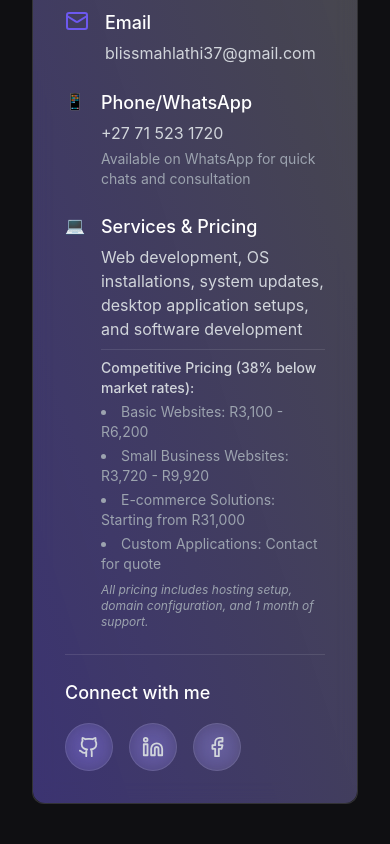
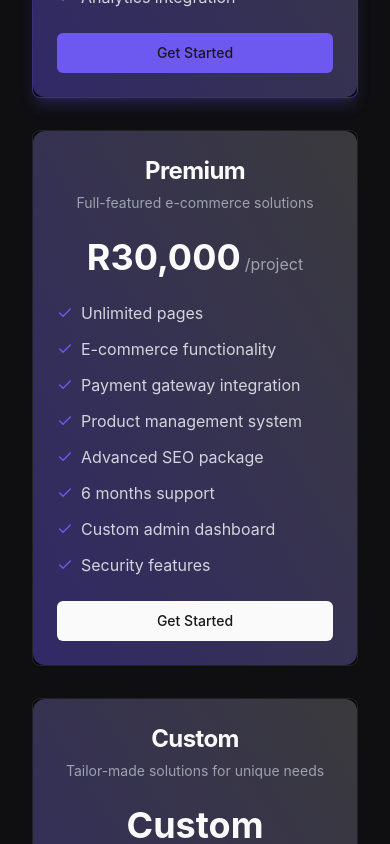
Before and after one commit to BlissMahlathi/hlulani_s_portfolio, a React (Vite) app: page / in a window 390 px wide. Shown: the part 6760-7604 px from the top of the page. Built offline with nearby package versions, Linux system fonts and the light colour scheme.

Commit message:
Add pricing section
Implement pricing section with different tiers and updated pricing information.

```diff
--- a/src/components/Contact.tsx
+++ b/src/components/Contact.tsx
@@ -1,4 +1,3 @@
-
 import React, { useEffect } from 'react';
 import { Mail, Github, Linkedin, Facebook } from 'lucide-react';
 
@@ -130,22 +129,10 @@ const Contact: React.FC = () => {
                 <div className="flex items-start mt-4">
                   <span className="text-space-accent mr-4 flex-shrink-0">💻</span>
                   <div>
-                    <h4 className="text-lg font-medium mb-1">Services & Pricing</h4>
+                    <h4 className="text-lg font-medium mb-1">Services</h4>
                     <p className="text-gray-300 mb-2">
                       Web development, OS installations, system updates, desktop application setups, and software development
                     </p>
-                    <div className="border-t border-white/10 pt-2 mt-2">
-                      <p className="text-sm text-gray-300 mb-1 font-medium">Competitive Pricing (38% below market rates):</p>
-                      <ul className="text-sm text-gray-400 space-y-1 list-disc list-inside">
-                        <li>Basic Websites: R3,100 - R6,200</li>
-                        <li>Small Business Websites: R3,720 - R9,920</li>
-                        <li>E-commerce Solutions: Starting from R31,000</li>
-                        <li>Custom Applications: Contact for quote</li>
-                      </ul>
-                      <p className="text-xs text-gray-400 mt-2 italic">
-                        All pricing includes hosting setup, domain configuration, and 1 month of support.
-                      </p>
-                    </div>
                   </div>
                 </div>
 
--- /dev/null
+++ b/src/components/Pricing.tsx
@@ -0,0 +1,141 @@
+
+import React from 'react';
+import { Card, CardContent, CardDescription, CardFooter, CardHeader, CardTitle } from '@/components/ui/card';
+import { Badge } from '@/components/ui/badge';
+import { Button } from '@/components/ui/button';
+import { Check } from 'lucide-react';
+
+const PricingCard = ({
+  title,
+  price,
+  description,
+  features,
+  popular = false,
+  ctaText = "Get Started"
+}: {
+  title: string;
+  price: string;
+  description: string;
+  features: string[];
+  popular?: boolean;
+  ctaText?: string;
+}) => {
+  return (
+    <Card className={`appear-animation cosmic-border h-full flex flex-col ${popular ? 'relative shadow-lg shadow-space-accent/20 border-space-accent/50' : 'glass'}`}>
+      {popular && (
+        <div className="absolute -top-3 left-1/2 transform -translate-x-1/2">
+          <Badge className="bg-space-accent text-white px-3 py-1 text-xs font-semibold">Most Popular</Badge>
+        </div>
+      )}
+      <CardHeader className={`text-center ${popular ? 'pt-6' : ''}`}>
+        <CardTitle className="text-2xl font-bold">{title}</CardTitle>
+        <CardDescription className="text-gray-400 mt-2">{description}</CardDescription>
+      </CardHeader>
+      <CardContent className="flex-grow">
+        <div className="text-center mb-6">
+          <span className="text-4xl font-bold">{price}</span>
+          {price !== "Custom" && <span className="text-gray-400 ml-1">/project</span>}
+        </div>
+        <ul className="space-y-3">
+          {features.map((feature, index) => (
+            <li key={index} className="flex items-start">
+              <span className="text-space-accent mr-2 mt-1"><Check size={16} /></span>
+              <span className="text-gray-300">{feature}</span>
+            </li>
+          ))}
+        </ul>
+      </CardContent>
+      <CardFooter>
+        <a href="#contact" className="w-full">
+          <Button className={`w-full ${popular ? 'bg-space-accent hover:bg-space-accent/90' : 'glass hover:bg-white/10'}`}>
+            {ctaText}
+          </Button>
+        </a>
+      </CardFooter>
+    </Card>
+  );
+};
+
+const Pricing = () => {
+  return (
+    <section id="pricing" className="py-24">
+      <div className="container mx-auto px-4">
+        <div className="text-center mb-16 appear-animation">
+          <h2 className="text-3xl md:text-4xl font-bold mb-6 inline-block relative">
+            Pricing <span className="text-space-accent">Plans</span>
+            <span className="block h-1 w-1/3 bg-space-accent mt-2 mx-auto"></span>
+          </h2>
+          <p className="text-gray-300 max-w-2xl mx-auto">
+            Competitive pricing with rates 40% below market average. Choose the package that fits your needs.
+          </p>
+        </div>
+
+        <div className="grid grid-cols-1 md:grid-cols-2 lg:grid-cols-4 gap-8">
+          <PricingCard
+            title="Basic"
+            price="R3,000"
+            description="Simple websites with essential features"
+            features={[
+              "Up to 5 pages",
+              "Responsive design",
+              "Contact form",
+              "Basic SEO setup",
+              "1 month support",
+              "Domain setup"
+            ]}
+          />
+
+          <PricingCard
+            title="Pro"
+            price="R6,000"
+            description="Advanced websites for small businesses"
+            popular={true}
+            features={[
+              "Up to 10 pages",
+              "Responsive design",
+              "Custom forms",
+              "Enhanced SEO package",
+              "3 months support",
+              "CMS integration",
+              "Analytics integration"
+            ]}
+          />
+
+          <PricingCard
+            title="Premium"
+            price="R30,000"
+            description="Full-featured e-commerce solutions"
+            features={[
+              "Unlimited pages",
+              "E-commerce functionality",
+              "Payment gateway integration",
+              "Product management system",
+              "Advanced SEO package",
+              "6 months support",
+              "Custom admin dashboard",
+              "Security features"
+            ]}
+          />
+
+          <PricingCard
+            title="Custom"
+            price="Custom"
+            description="Tailor-made solutions for unique needs"
+            ctaText="Contact Me"
+            features={[
+              "Custom design & development",
+              "Specialized functionality",
+              "Bespoke integrations",
+              "Priority support",
+              "Personalized consulting",
+              "Dedicated project manager",
+              "Custom maintenance plan"
+            ]}
+          />
+        </div>
+      </div>
+    </section>
+  );
+};
+
+export default Pricing;
--- a/src/pages/Index.tsx
+++ b/src/pages/Index.tsx
@@ -5,6 +5,7 @@ import Hero from '../components/Hero';
 import About from '../components/About';
 import TechStack from '../components/TechStack';
 import Projects from '../components/Projects';
+import Pricing from '../components/Pricing';
 import Contact from '../components/Contact';
 import Footer from '../components/Footer';
 
@@ -40,6 +41,7 @@ const Index: React.FC = () => {
       <About />
       <TechStack />
       <Projects />
+      <Pricing />
       <Contact />
       <Footer />
     </div>
```
